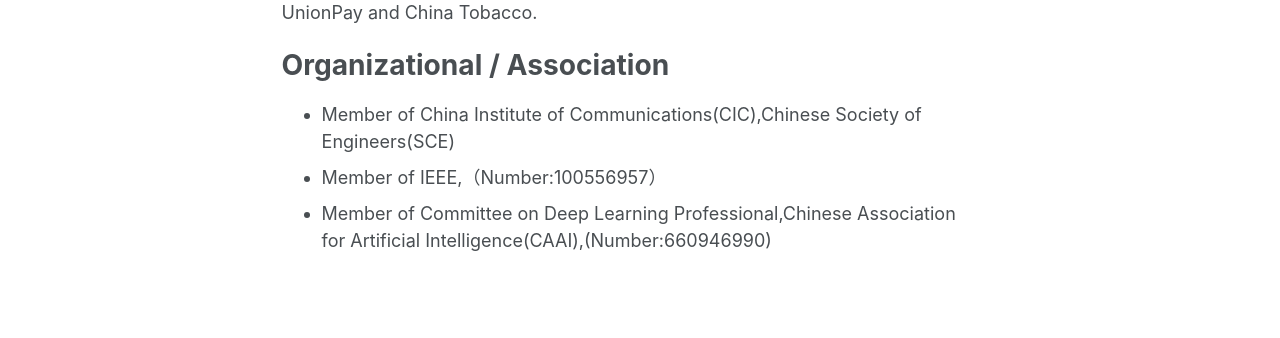
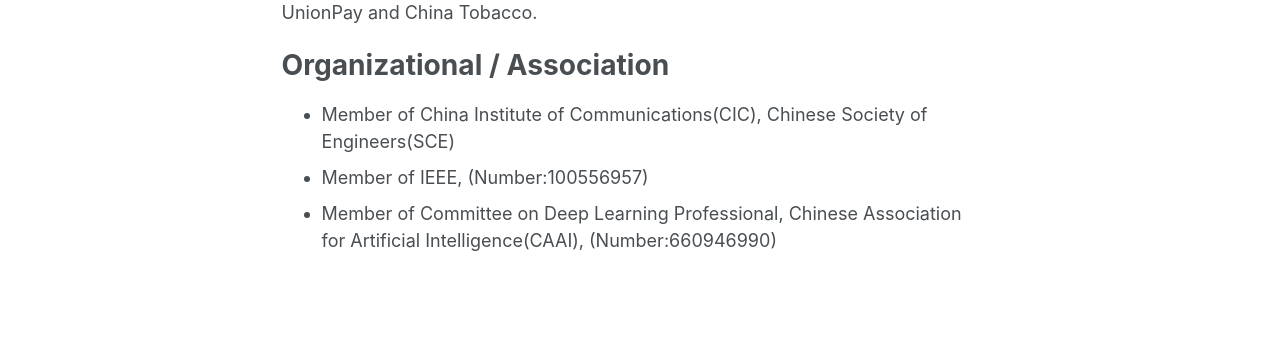
Before and after one commit to rongmax-gufei/rongmax-gufei.github.io, a Jekyll site: the page built from _pages/about.md, in a window 1280 px wide and 1173 px high. Shown: the part 520-858 px from the top of the window. Built offline with Jekyll 4.4.1, drawn with Linux system fonts in a browser that asks for light colours; some web fonts are replaced.

```diff
--- a/_pages/about.md
+++ b/_pages/about.md
@@ -15,6 +15,6 @@ Since 2018, He worked as a Research and Development Expert Manager at SAIC Mobil
 
 Organizational / Association
 ======
-*  Member of China Institute of Communications(CIC),Chinese Society of Engineers(SCE)
-*  Member of IEEE,（Number:100556957）
-*  Member of Committee on Deep Learning Professional,Chinese Association for Artificial Intelligence(CAAI),(Number:660946990)
+*  Member of China Institute of Communications(CIC), Chinese Society of Engineers(SCE)
+*  Member of IEEE, (Number:100556957)
+*  Member of Committee on Deep Learning Professional, Chinese Association for Artificial Intelligence(CAAI), (Number:660946990)
```
